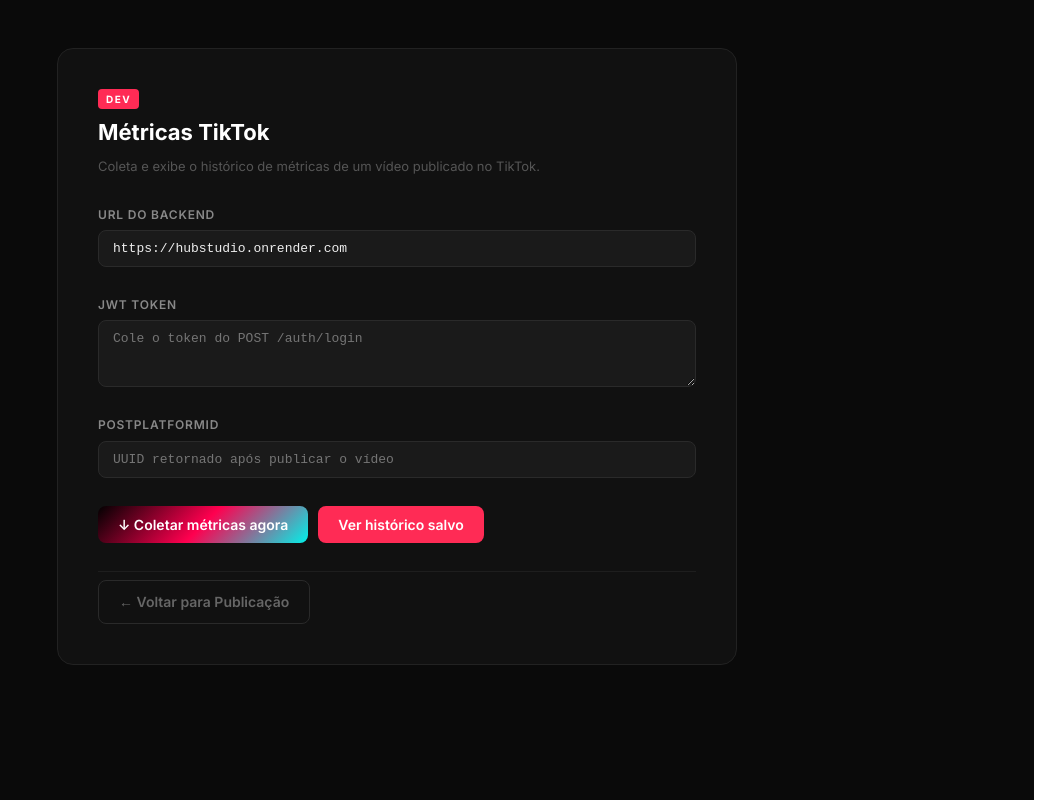
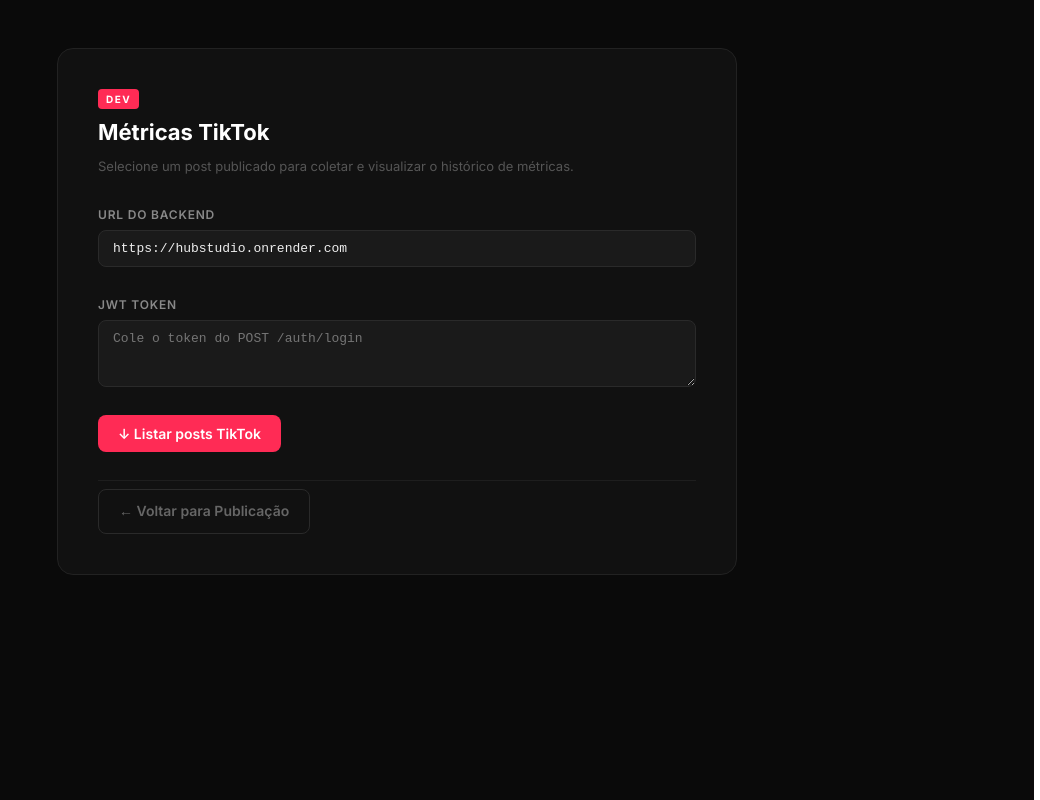
Before and after one commit to gtvmoraes/HubStudio, a React (Vite) app: page /dev/tiktok/metrics in a window 1280 px wide. Shown: the whole page, without its empty margins (240-1280 px from the left). Built offline with nearby package versions, Linux system fonts and the light colour scheme.

Commit message:
Tela de metricas: listar posts TikTok e selecionar para ver metricas

```diff
--- a/src/pages/DevTikTok/DevTikTok.css
+++ b/src/pages/DevTikTok/DevTikTok.css
@@ -423,3 +423,26 @@
 
 .metrics-history-row { color: #ccc; }
 .metrics-history-row:hover { background: #111; }
+
+.posts-list { display: flex; flex-direction: column; gap: 8px; }
+
+.post-item {
+  background: #111;
+  border: 1px solid #222;
+  border-radius: 10px;
+  padding: 14px 16px;
+  cursor: pointer;
+  transition: border-color 0.15s;
+  display: flex;
+  flex-direction: column;
+  gap: 6px;
+}
+.post-item:hover { border-color: #444; }
+.post-item.selected { border-color: #fe2c55; background: #120008; }
+
+.post-item-header { display: flex; align-items: center; justify-content: space-between; }
+.post-item-date { font-size: 11px; color: #555; }
+.post-item-content { font-size: 13px; color: #ccc; }
+.post-item-id { display: flex; align-items: center; gap: 8px; }
+.id-label { font-size: 10px; color: #555; text-transform: uppercase; letter-spacing: 0.05em; min-width: 90px; }
+.post-item-id code { font-size: 11px; color: #888; font-family: monospace; word-break: break-all; }
--- a/src/pages/DevTikTok/DevTikTokMetrics.jsx
+++ b/src/pages/DevTikTok/DevTikTokMetrics.jsx
@@ -6,7 +6,8 @@
 export default function DevTikTokMetrics() {
   const [apiBase, setApiBase] = useState(DEFAULT_API)
   const [jwt, setJwt] = useState('')
-  const [postPlatformId, setPostPlatformId] = useState('')
+  const [posts, setPosts] = useState([])
+  const [selected, setSelected] = useState(null)
   const [history, setHistory] = useState([])
   const [loading, setLoading] = useState(false)
   const [error, setError] = useState('')
@@ -15,13 +16,39 @@
   const addLog = (msg, type = 'info') =>
     setLog(prev => [...prev, { msg, type, time: new Date().toLocaleTimeString() }])
 
+  const loadPosts = async () => {
+    if (!jwt.trim()) { setError('Cole um JWT válido.'); return }
+    setError(''); setLoading(true)
+    addLog('GET → /posts/tiktok/platforms')
+    try {
+      const res = await fetch(`${apiBase}/posts/tiktok/platforms`, {
+        headers: { Authorization: `Bearer ${jwt.trim()}` }
+      })
+      const data = await res.json()
+      if (!res.ok) throw new Error(data.message ?? JSON.stringify(data))
+      addLog(`${data.length} post(s) encontrado(s)`, 'success')
+      setPosts(data)
+      setSelected(null)
+      setHistory([])
+    } catch (err) {
+      addLog(`Erro: ${err.message}`, 'error')
+      setError(err.message)
+    } finally { setLoading(false) }
+  }
+
+  const selectPost = (post) => {
+    setSelected(post)
+    setHistory([])
+    setError('')
+    addLog(`Selecionado: ${post.postPlatformId}`)
+  }
+
   const collect = async () => {
-    if (!jwt.trim()) { setError('Cole um JWT válido.'); return }
-    if (!postPlatformId.trim()) { setError('Informe o postPlatformId.'); return }
+    if (!selected) return
     setError(''); setLoading(true)
-    addLog(`POST → /posts/${postPlatformId}/metrics/tiktok/collect`)
+    addLog(`POST → /posts/${selected.postPlatformId}/metrics/tiktok/collect`)
     try {
-      const res = await fetch(`${apiBase}/posts/${postPlatformId}/metrics/tiktok/collect`, {
+      const res = await fetch(`${apiBase}/posts/${selected.postPlatformId}/metrics/tiktok/collect`, {
         method: 'POST',
         headers: { Authorization: `Bearer ${jwt.trim()}` }
       })
@@ -32,18 +59,15 @@
     } catch (err) {
       addLog(`Erro: ${err.message}`, 'error')
       setError(err.message)
-    } finally {
-      setLoading(false)
-    }
+    } finally { setLoading(false) }
   }
 
   const loadHistory = async () => {
-    if (!jwt.trim()) { setError('Cole um JWT válido.'); return }
-    if (!postPlatformId.trim()) { setError('Informe o postPlatformId.'); return }
+    if (!selected) return
     setError(''); setLoading(true)
-    addLog(`GET → /posts/${postPlatformId}/metrics/tiktok`)
+    addLog(`GET → /posts/${selected.postPlatformId}/metrics/tiktok`)
     try {
-      const res = await fetch(`${apiBase}/posts/${postPlatformId}/metrics/tiktok`, {
+      const res = await fetch(`${apiBase}/posts/${selected.postPlatformId}/metrics/tiktok`, {
         headers: { Authorization: `Bearer ${jwt.trim()}` }
       })
       const data = await res.json()
@@ -53,9 +77,7 @@
     } catch (err) {
       addLog(`Erro: ${err.message}`, 'error')
       setError(err.message)
-    } finally {
-      setLoading(false)
-    }
+    } finally { setLoading(false) }
   }
 
   const latest = history[0]
@@ -66,7 +88,7 @@
         <div className="devtk-header">
           <span className="devtk-badge">DEV</span>
           <h1>Métricas TikTok</h1>
-          <p>Coleta e exibe o histórico de métricas de um vídeo publicado no TikTok.</p>
+          <p>Selecione um post publicado para coletar e visualizar o histórico de métricas.</p>
         </div>
 
         <section className="devtk-section">
@@ -80,10 +102,53 @@
             placeholder="Cole o token do POST /auth/login" rows={3} />
         </section>
 
+        <div className="devtk-actions">
+          <button className="devtk-btn primary" onClick={loadPosts} disabled={loading}>
+            {loading && !selected ? 'Carregando…' : '↓ Listar posts TikTok'}
+          </button>
+        </div>
+
+        {posts.length > 0 && (
           <section className="devtk-section">
-          <label className="devtk-label">postPlatformId</label>
-          <input className="devtk-input" value={postPlatformId} onChange={e => setPostPlatformId(e.target.value)}
-            placeholder="UUID retornado após publicar o vídeo" />
+            <label className="devtk-label">Posts publicados ({posts.length})</label>
+            <div className="posts-list">
+              {posts.map(p => (
+                <div
+                  key={p.postPlatformId}
+                  className={`post-item ${selected?.postPlatformId === p.postPlatformId ? 'selected' : ''}`}
+                  onClick={() => selectPost(p)}
+                >
+                  <div className="post-item-header">
+                    <StatusChip status={p.status} />
+                    <span className="post-item-date">{fmt(p.postedAt)}</span>
+                  </div>
+                  <div className="post-item-content">{p.content || '(sem legenda)'}</div>
+                  <div className="post-item-id">
+                    <span className="id-label">postPlatformId</span>
+                    <code>{p.postPlatformId}</code>
+                  </div>
+                  {p.publishId && (
+                    <div className="post-item-id">
+                      <span className="id-label">publishId</span>
+                      <code>{p.publishId}</code>
+                    </div>
+                  )}
+                </div>
+              ))}
+            </div>
+          </section>
+        )}
+
+        {selected && (
+          <>
+            <section className="devtk-section">
+              <label className="devtk-label">Post selecionado</label>
+              <div className="devtk-result-grid">
+                <ResultRow label="postPlatformId" value={selected.postPlatformId} />
+                <ResultRow label="publishId" value={selected.publishId ?? '—'} />
+                <ResultRow label="videoId" value={selected.tiktokVideoId ?? '(ainda não resolvido)'} />
+                <ResultRow label="Status" value={<StatusChip status={selected.status} />} />
+              </div>
             </section>
 
             <div className="devtk-actions">
@@ -91,9 +156,11 @@
                 {loading ? 'Coletando…' : '↓ Coletar métricas agora'}
               </button>
               <button className="devtk-btn primary" onClick={loadHistory} disabled={loading}>
-            {loading ? 'Carregando…' : 'Ver histórico salvo'}
+                Ver histórico salvo
               </button>
             </div>
+          </>
+        )}
 
         {error && <div className="devtk-error"><strong>Erro:</strong> {error}</div>}
 
@@ -161,6 +228,30 @@
   )
 }
 
+function ResultRow({ label, value }) {
+  return (
+    <div className="devtk-result-row">
+      <span className="devtk-result-label">{label}</span>
+      <span className="devtk-result-value">{value}</span>
+    </div>
+  )
+}
+
+function StatusChip({ status }) {
+  const map = {
+    DRAFT: { color: '#888', bg: '#1a1a1a' },
+    POSTING: { color: '#f97316', bg: '#1c0f00' },
+    POSTED: { color: '#4ade80', bg: '#052e16' },
+    ERROR: { color: '#f87171', bg: '#1a0a0a' },
+  }
+  const s = map[status] ?? map.DRAFT
+  return (
+    <span style={{ color: s.color, background: s.bg, padding: '2px 10px', borderRadius: 999, fontSize: 12, fontWeight: 600 }}>
+      {status ?? '—'}
+    </span>
+  )
+}
+
 function fmt(iso) {
   if (!iso) return '—'
   return new Date(iso).toLocaleString('pt-BR')
```
Lines whose indentation alone changed are shown as unchanged.
